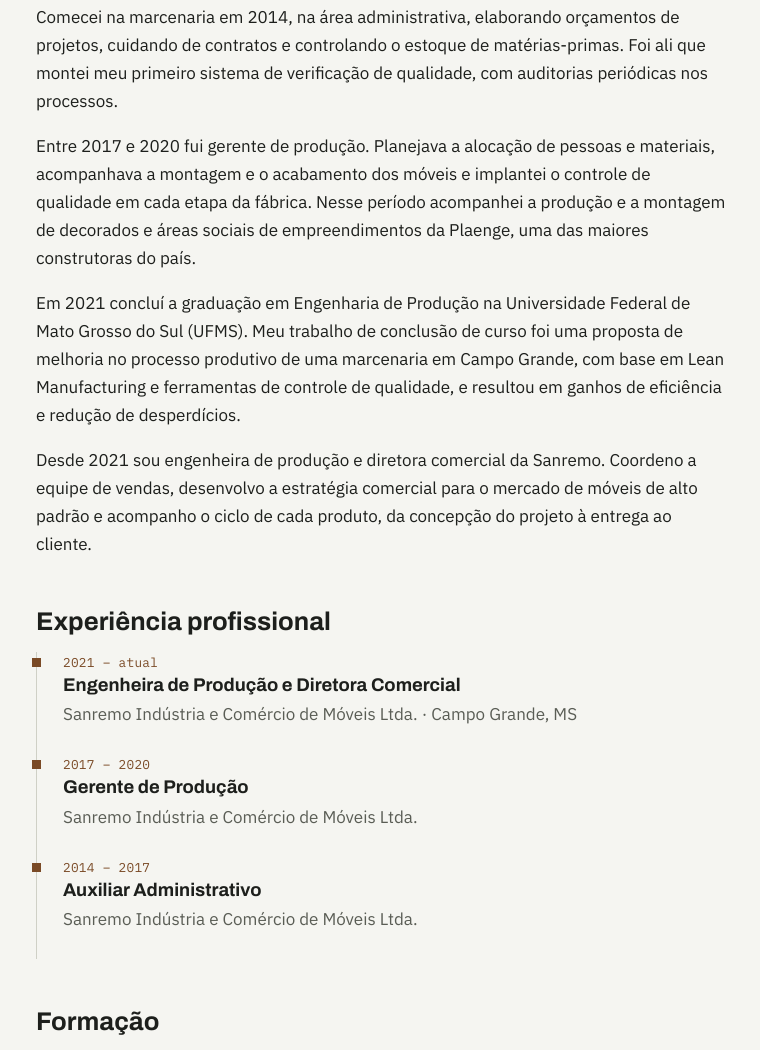
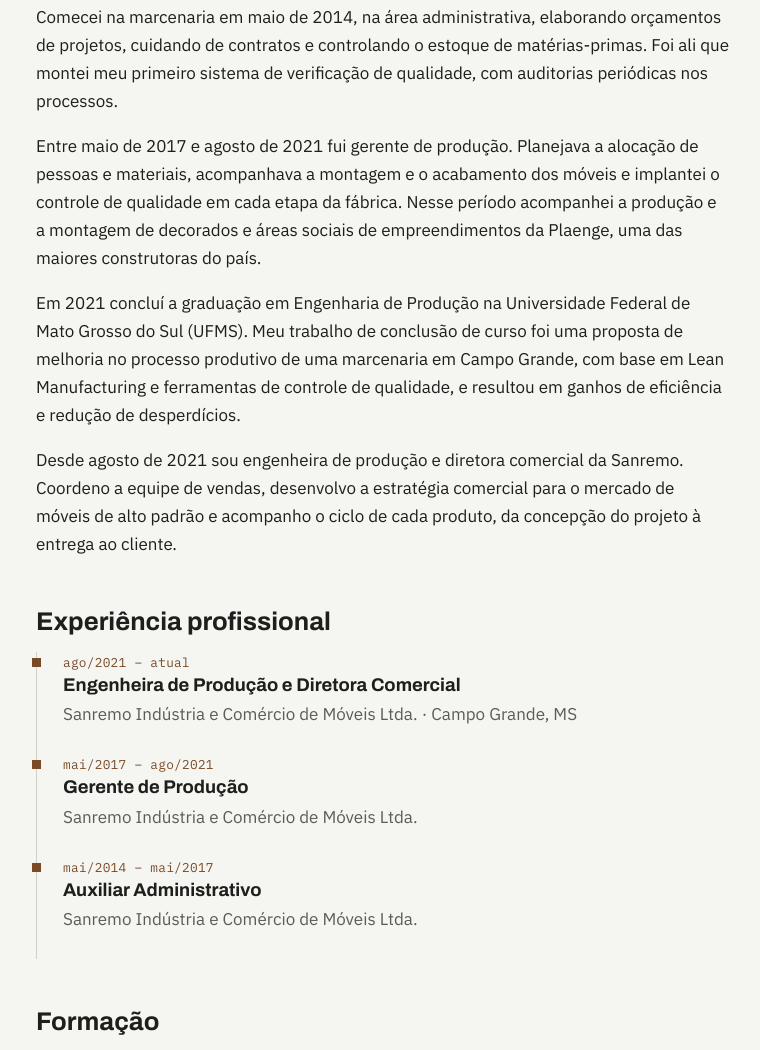
Before and after one commit to marinacmgodoy/marinacmgodoy.github.io, a plain HTML site: page sobre/index.html in a window 1280 px wide. Shown: the part 430-1480 px from the top of the page, without its empty margins (244-1004 px from the left). Drawn offline with Linux system fonts and the light colour scheme.

Commit message:
Corrige datas da experiência na Sanremo
Co-Authored-By: Claude Opus 5.5 <noreply@anthropic.com>
Claude-Session: https://claude.ai/code/session_014Y81h9EPMB5PCAtKFmTzd6

```diff
--- a/sobre/index.html
+++ b/sobre/index.html
@@ -134,16 +134,16 @@
 <h1>Marina Corniani Marques Godoy</h1>
 <p class="lead">Engenheira de produção, especialista em marcenaria de alto padrão e diretora comercial da Sanremo Indústria e Comércio de Móveis, em Campo Grande, Mato Grosso do Sul.</p>
 
-<p>Comecei na marcenaria em 2014, na área administrativa, elaborando orçamentos de projetos, cuidando de contratos e controlando o estoque de matérias-primas. Foi ali que montei meu primeiro sistema de verificação de qualidade, com auditorias periódicas nos processos.</p>
-<p>Entre 2017 e 2020 fui gerente de produção. Planejava a alocação de pessoas e materiais, acompanhava a montagem e o acabamento dos móveis e implantei o controle de qualidade em cada etapa da fábrica. Nesse período acompanhei a produção e a montagem de decorados e áreas sociais de empreendimentos da Plaenge, uma das maiores construtoras do país.</p>
+<p>Comecei na marcenaria em maio de 2014, na área administrativa, elaborando orçamentos de projetos, cuidando de contratos e controlando o estoque de matérias-primas. Foi ali que montei meu primeiro sistema de verificação de qualidade, com auditorias periódicas nos processos.</p>
+<p>Entre maio de 2017 e agosto de 2021 fui gerente de produção. Planejava a alocação de pessoas e materiais, acompanhava a montagem e o acabamento dos móveis e implantei o controle de qualidade em cada etapa da fábrica. Nesse período acompanhei a produção e a montagem de decorados e áreas sociais de empreendimentos da Plaenge, uma das maiores construtoras do país.</p>
 <p>Em 2021 concluí a graduação em Engenharia de Produção na Universidade Federal de Mato Grosso do Sul (UFMS). Meu trabalho de conclusão de curso foi uma proposta de melhoria no processo produtivo de uma marcenaria em Campo Grande, com base em Lean Manufacturing e ferramentas de controle de qualidade, e resultou em ganhos de eficiência e redução de desperdícios.</p>
-<p>Desde 2021 sou engenheira de produção e diretora comercial da Sanremo. Coordeno a equipe de vendas, desenvolvo a estratégia comercial para o mercado de móveis de alto padrão e acompanho o ciclo de cada produto, da concepção do projeto à entrega ao cliente.</p>
+<p>Desde agosto de 2021 sou engenheira de produção e diretora comercial da Sanremo. Coordeno a equipe de vendas, desenvolvo a estratégia comercial para o mercado de móveis de alto padrão e acompanho o ciclo de cada produto, da concepção do projeto à entrega ao cliente.</p>
 
 <h2>Experiência profissional</h2>
 <ol class="linha-tempo">
-<li><p class="mono">2021 – atual</p><h3>Engenheira de Produção e Diretora Comercial</h3><p>Sanremo Indústria e Comércio de Móveis Ltda. · Campo Grande, MS</p></li>
-<li><p class="mono">2017 – 2020</p><h3>Gerente de Produção</h3><p>Sanremo Indústria e Comércio de Móveis Ltda.</p></li>
-<li><p class="mono">2014 – 2017</p><h3>Auxiliar Administrativo</h3><p>Sanremo Indústria e Comércio de Móveis Ltda.</p></li>
+<li><p class="mono">ago/2021 – atual</p><h3>Engenheira de Produção e Diretora Comercial</h3><p>Sanremo Indústria e Comércio de Móveis Ltda. · Campo Grande, MS</p></li>
+<li><p class="mono">mai/2017 – ago/2021</p><h3>Gerente de Produção</h3><p>Sanremo Indústria e Comércio de Móveis Ltda.</p></li>
+<li><p class="mono">mai/2014 – mai/2017</p><h3>Auxiliar Administrativo</h3><p>Sanremo Indústria e Comércio de Móveis Ltda.</p></li>
 </ol>
 
 <h2>Formação</h2>
```
Also changed, not shown: index.html (+0 -1 lines), llms.txt, 1 other file.
